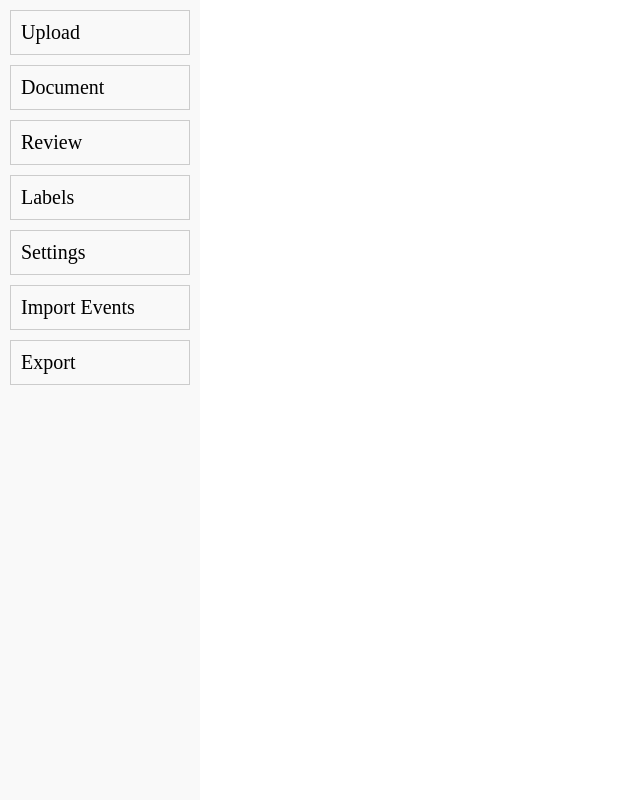
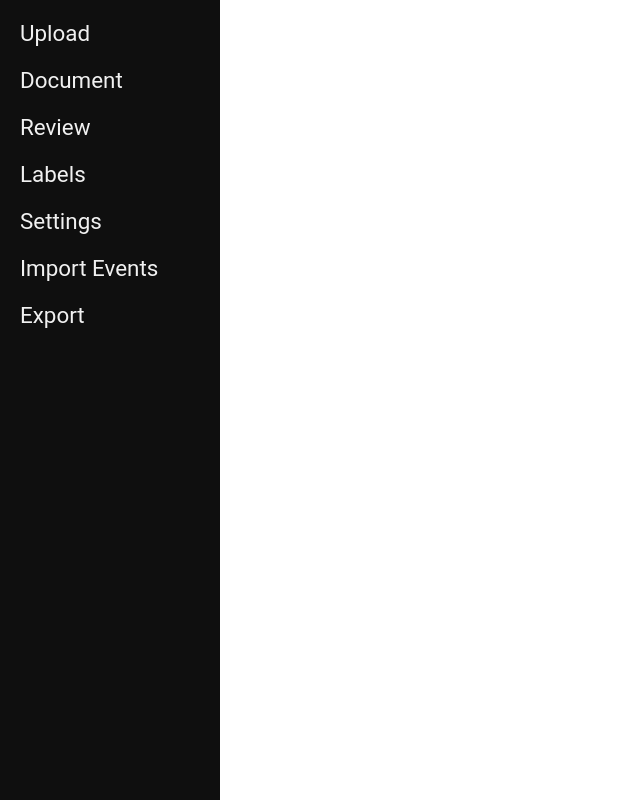
Before and after one commit to insilica/srvc-neo4j, a Flask app: template ui/src/templates/index.html in a window 1280 px wide. Shown: the whole page, without its empty margins (0-640 px from the left). Run offline with Flask 2, Linux system fonts and the light colour scheme; the template is opened without the code that fills it, so the values that code supplies are empty.

Commit message:
more minor css updates

```diff
--- a/ui/src/templates/index.html
+++ b/ui/src/templates/index.html
@@ -14,14 +14,7 @@
     box-sizing: border-box;
     flex-grow: 1;  /* This allows the main area to take up the rest of the space */
   }
-  #tabsComponent{
-    /* Reset/Override body styles for the sidebar */
-    all: initial;
-    /* Now apply your custom styles for the sidebar */
-    padding: 10px;
-    font-family: Verdana;
-    background-color: white;
-  }
+
   </style>
   <script src="https://ajax.googleapis.com/ajax/libs/jquery/3.5.1/jquery.min.js"></script>
   {{extra_head|safe}}
@@ -42,12 +35,13 @@
       sidebar.style.top = '0';
       sidebar.style.height = '100%';
       sidebar.style.backgroundColor = '#f9f9f9';
-      sidebar.style.boxSizing = 'border-box';
       sidebar.style.padding = '10px';
-      sidebar.style.display = 'flex';
       sidebar.style.flexDirection = 'column';
-      sidebar.style.fontFamily = "'Source Code Pro'";
-      sidebar.style.fontSize = "20px";
+      sidebar.style.fontFamily = "'Roboto','Arial',sans-serif";
+      sidebar.style.lineheight = "2rem";
+      sidebar.style.fontSize = "1.4rem";
+      sidebar.style.backgroundColor = "#0F0F0F"
+      sidebar.style.color = "#f1f1f1"
       sidebar.style.width = '200px'; // Width of the sidebar
       sidebar.style.overflow = 'auto';
 
@@ -63,15 +57,14 @@
       ];
 
       const pathParts = window.location.pathname.split('/');
-      const activeTabName = pathParts.length >= 3 ? pathParts[3] : '';  // Get the 3rd child of the url
+      const activeTabName = pathParts.length >= 3 ? pathParts[3] : pathParts[1];  // Get the 3rd child of the url
 
       links.forEach(link => {
         const tab = document.createElement('div');
         tab.className = 'tab';
         tab.style.padding = '10px';
-        tab.style.border = '1px solid #cccccc';
         tab.style.cursor = 'pointer';
-        tab.style.marginBottom = '10px';
+        tab.style.marginBottom = '1px';
         tab.innerText = link.name;
         tab.addEventListener('click', () => {
           document.querySelectorAll('.tab').forEach(t => t.classList.remove('active'));
@@ -95,10 +88,10 @@
       const style = document.createElement('style');
       style.innerHTML = `
         .tab:hover {
-          background-color: #ddd;  // change color on hover
+          background-color: #3D3D3D;  // change color on hover
         }
         .tab.active {
-          background-color: #cccccc;  // change color for active tab
+          background-color: #272727;  // change color for active tab
         }
       `;
       document.head.appendChild(style);
--- a/upload/src/templates/upload.html
+++ b/upload/src/templates/upload.html
@@ -3,7 +3,7 @@
 <head>
     <style>
         body {
-            background-color: #1a1a1a;
+            background-color: #0F0F0F;
             color: #e6e6e6;
             font-family: 'Ubuntu Mono', monospace;
             font-size: 1vw;
```
